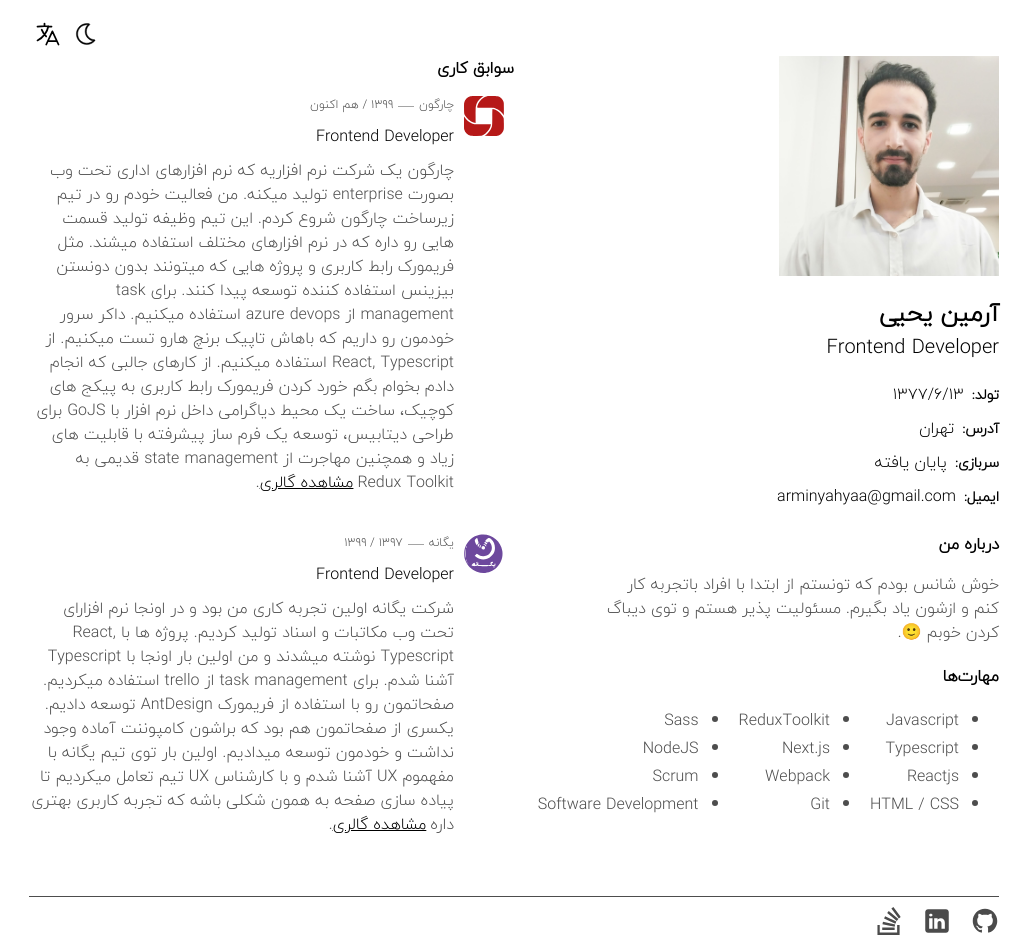
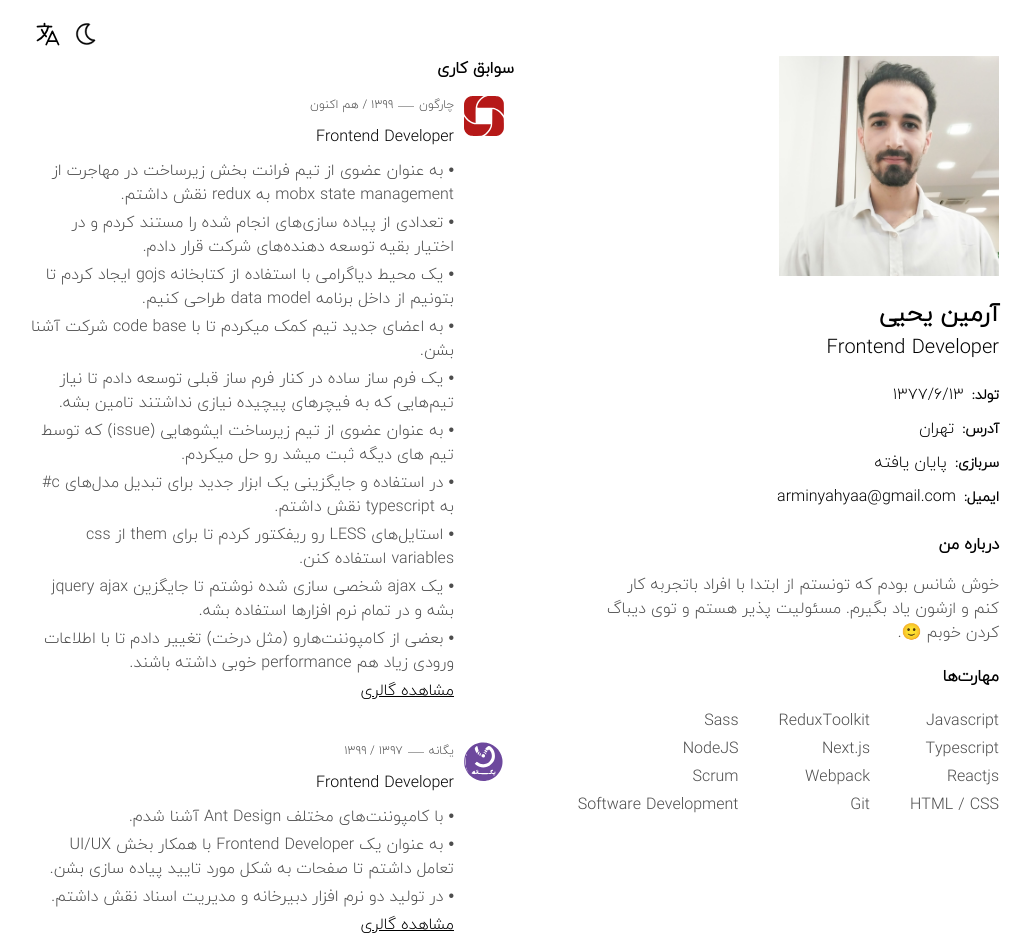
Before and after one commit to arminyahya/cv-nextjs, a Next.js app: page / in a window 1280 px wide. Shown: the top 952 px of the page, without its empty margins (126-1158 px from the left). Built offline with nearby package versions, Linux system fonts and the light colour scheme.

Commit message:
Using ul instead of paragraph for company tasks descriptions

```diff
--- a/src/app/[lang]/page.tsx
+++ b/src/app/[lang]/page.tsx
@@ -94,7 +94,18 @@ export default function Page({ params }: PageInnerProps) {
             startDate={translate("2020April")}
             endDate={translate("present")}
             role={translate("role")}
-            summary={translate("chargoon_work_description")}
+            companyTasks={[
+								translate("As an infrastructure team member, I participate in migrating to Redux Toolkit from MobX"),
+								translate("I documented some projects on the knowledgebase to help other team members or company engineers"),
+								translate("Designed a diagram environment using the GoJS library to create database schemas"),
+								translate("Helped new Infrastructure team members get familiar with the codebase"),
+								translate("Created a simple form generator for software that doesn’t need a complex form designer"),
+								translate("As a member of the infrastructure team, I successfully resolved issues that were reported by other teams"),
+								translate("I also introduced a new tool for generating TypeScript from C# models"),
+								translate("I refactored LESS styles to utilize CSS variables for theming"),
+								translate("I created a custom AJAX solution to replace jQuery AJAX throughout the software"),
+								translate("I improved the performance of certain components (such as the tree) to handle large amounts of data more efficiently"),
+							]}
             images={[
               "/chargoon-1.jpg",
               "/chargoon-2.jpg",
@@ -112,7 +123,11 @@ export default function Page({ params }: PageInnerProps) {
             startDate={translate("2018")}
             endDate={translate("2020March")}
             role={translate("role")}
-            summary={translate("yeganeh_soft_description")}
+            companyTasks={[
+								translate("I familiarized myself with the Ant Design framework"),
+								translate("Collaborated closely with a UI designer as a frontend developer"),
+								translate("Participated in creating both a Document Manager and EDMS Software, both of which are web-based"),
+						]}
             images={[
               "/yeganeh-1.jpg",
               "/yeganeh-2.jpg",
--- a/src/app/_components/pastExperienceItem.tsx
+++ b/src/app/_components/pastExperienceItem.tsx
@@ -9,7 +9,7 @@ type PastExperienceItemProps = {
   startDate: string;
   endDate: string;
   role: string;
-  summary: string;
+  companyTasks: string[];
   images: string[];
   className: string;
 };
@@ -21,7 +21,7 @@ export default function PastExperienceItem({
   startDate,
   endDate,
   role,
-  summary,
+  companyTasks,
   images,
   className,
 }: PastExperienceItemProps) {
@@ -38,11 +38,14 @@ export default function PastExperienceItem({
         </div>
         <div className="past-experience_item_detail_role">{role}</div>
         <div className="past-experience_item_detail_activity">
-          {summary}
+          <ul className="company-tasks">
+            {companyTasks.map((task) => (
+              <li className="company-tasks_item">• {task}</li>
+            ))}
+          </ul>
           <Suspense>
             <GalleryButton id={id} images={images} />
           </Suspense>
-					.
         </div>
       </div>
     </div>
--- a/src/app/_translation/fa.ts
+++ b/src/app/_translation/fa.ts
@@ -1,29 +1,57 @@
 import { dictionary } from "./en";
 
 const FA_Dictionary: dictionary = {
-	fullname: 'آرمین یحیی',
-	role: 'Frontend Developer',
-	about_me: 'درباره من',
-	about_me_content: `خوش شانس بودم که تونستم از ابتدا با افراد باتجربه کار کنم و ازشون یاد بگیرم. مسئولیت پذیر هستم و توی دیباگ کردن خوبم 🙂. `,
-	skills: 'مهارت‌ها',
-	skills_content: '',
-	past_experiences: 'سوابق کاری',
-	chargoon: 'چارگون',
-	'2020April': '۱۳۹۹',
-	'2020March': '۱۳۹۹',
-	present: 'هم اکنون',
-	chargoon_work_description: 'چارگون یک شرکت نرم افزاریه که نرم افزارهای اداری تحت وب بصورت enterprise تولید میکنه. من فعالیت خودم رو در تیم زیرساخت چارگون شروع کردم. این تیم وظیفه تولید قسمت هایی رو داره که در نرم افزارهای مختلف استفاده میشند. مثل فریمورک رابط کاربری و پروژه هایی که میتونند بدون دونستن بیزینس استفاده کننده توسعه پیدا کنند. برای task management از azure devops استفاده میکنیم. داکر سرور خودمون رو داریم که باهاش تاپیک برنچ هارو تست میکنیم. از React, Typescript استفاده میکنیم. از کارهای جالبی که انجام دادم بخوام بگم خورد کردن فریمورک رابط کاربری به پیکج های کوچیک، ساخت یک محیط دیاگرامی داخل نرم افزار با GoJS برای طراحی دیتابیس، توسعه یک فرم ساز پیشرفته با قابلیت های زیاد و همچنین مهاجرت از state management قدیمی به Redux Toolkit',
-	yeganeh_soft: 'یگانه',
-	'2018': '۱۳۹۷',
-	yeganeh_soft_description: 'شرکت یگانه اولین تجربه کاری من بود و در اونجا نرم افزارای تحت وب مکاتبات و اسناد تولید کردیم. پروژه ها با React, Typescript نوشته میشدند و من اولین بار اونجا با Typescript آشنا شدم. برای task management از trello استفاده میکردیم. صفحاتمون رو با استفاده از فریمورک AntDesign توسعه دادیم. یکسری از صفحاتمون هم بود که براشون کامپوننت آماده وجود نداشت و خودمون توسعه میدادیم. اولین بار توی تیم یگانه با مفهموم UX آشنا شدم و با کارشناس UX تیم تعامل میکردیم تا پیاده سازی صفحه به همون شکلی باشه که تجربه کاربری بهتری داره',
-	see_gallery: 'مشاهده گالری',
-	birthDate: 'تولد',
-	location: 'آدرس',
-	militaryService: 'سربازی',
-	birthDateValue: '۱۳۷۷/۶/۱۳',
-	tehran: 'تهران',
-	finished: 'پایان یافته',
-	email: 'ایمیل'
+  fullname: "آرمین یحیی",
+  role: "Frontend Developer",
+  about_me: "درباره من",
+  about_me_content: `خوش شانس بودم که تونستم از ابتدا با افراد باتجربه کار کنم و ازشون یاد بگیرم. مسئولیت پذیر هستم و توی دیباگ کردن خوبم 🙂. `,
+  skills: "مهارت‌ها",
+  skills_content: "",
+  past_experiences: "سوابق کاری",
+  chargoon: "چارگون",
+  "2020April": "۱۳۹۹",
+  "2020March": "۱۳۹۹",
+  present: "هم اکنون",
+  chargoon_work_description:
+    "چارگون یک شرکت نرم افزاریه که نرم افزارهای اداری تحت وب بصورت enterprise تولید میکنه. من فعالیت خودم رو در تیم زیرساخت چارگون شروع کردم. این تیم وظیفه تولید قسمت هایی رو داره که در نرم افزارهای مختلف استفاده میشند. مثل فریمورک رابط کاربری و پروژه هایی که میتونند بدون دونستن بیزینس استفاده کننده توسعه پیدا کنند. برای task management از azure devops استفاده میکنیم. داکر سرور خودمون رو داریم که باهاش تاپیک برنچ هارو تست میکنیم. از React, Typescript استفاده میکنیم. از کارهای جالبی که انجام دادم بخوام بگم خورد کردن فریمورک رابط کاربری به پیکج های کوچیک، ساخت یک محیط دیاگرامی داخل نرم افزار با GoJS برای طراحی دیتابیس، توسعه یک فرم ساز پیشرفته با قابلیت های زیاد و همچنین مهاجرت از state management قدیمی به Redux Toolkit",
+  yeganeh_soft: "یگانه",
+  "2018": "۱۳۹۷",
+  yeganeh_soft_description:
+    "شرکت یگانه اولین تجربه کاری من بود و در اونجا نرم افزارای تحت وب مکاتبات و اسناد تولید کردیم. پروژه ها با React, Typescript نوشته میشدند و من اولین بار اونجا با Typescript آشنا شدم. برای task management از trello استفاده میکردیم. صفحاتمون رو با استفاده از فریمورک AntDesign توسعه دادیم. یکسری از صفحاتمون هم بود که براشون کامپوننت آماده وجود نداشت و خودمون توسعه میدادیم. اولین بار توی تیم یگانه با مفهموم UX آشنا شدم و با کارشناس UX تیم تعامل میکردیم تا پیاده سازی صفحه به همون شکلی باشه که تجربه کاربری بهتری داره",
+  see_gallery: "مشاهده گالری",
+  birthDate: "تولد",
+  location: "آدرس",
+  militaryService: "سربازی",
+  birthDateValue: "۱۳۷۷/۶/۱۳",
+  tehran: "تهران",
+  finished: "پایان یافته",
+  email: "ایمیل",
+  "As an infrastructure team member, I participate in migrating to Redux Toolkit from MobX":
+    "به عنوان عضوی از تیم فرانت بخش زیرساخت در مهاجرت از mobx state management به redux نقش داشتم.",
+  "I documented some projects on the knowledgebase to help other team members or company engineers":
+    "تعدادی از پیاده سازی‌‌های انجام شده را مستند کردم و در اختیار بقیه توسعه دهنده‌های شرکت قرار دادم.",
+  "Designed a diagram environment using the GoJS library to create database schemas":
+    "یک محیط دیاگرامی با استفاده از کتابخانه gojs ایجاد کردم تا بتونیم از داخل برنامه data model طراحی کنیم.",
+  "Helped new Infrastructure team members get familiar with the codebase":
+    "به اعضای جدید تیم کمک میکردم تا با code base شرکت آشنا بشن.",
+  "Created a simple form generator for software that doesn’t need a complex form designer":
+    " یک فرم ساز ساده در کنار فرم ساز قبلی توسعه دادم تا نیاز تیم‌هایی که به فیچرهای پیچیده نیازی نداشتند تامین بشه.",
+  "As a member of the infrastructure team, I successfully resolved issues that were reported by other teams":
+    "به عنوان عضوی از تیم زیرساخت ایشوهایی (issue) که توسط تیم های دیگه ثبت میشد رو حل میکردم.",
+  "I also introduced a new tool for generating TypeScript from C# models":
+    "در استفاده و جایگزینی یک ابزار جدید برای تبدیل مدل‌‌های c# به typescript نقش داشتم.",
+  "I refactored LESS styles to utilize CSS variables for theming":
+    "استایل‌های LESS رو ریفکتور کردم تا برای them از css variables استفاده کنن.",
+  "I created a custom AJAX solution to replace jQuery AJAX throughout the software":
+    "یک ajax شخصی سازی شده نوشتم تا جایگزین jquery ajax بشه و در تمام نرم افزارها استفاده بشه.",
+  "I improved the performance of certain components (such as the tree) to handle large amounts of data more efficiently":
+    "بعضی از کامپوننت‌هارو (مثل درخت) تغییر دادم تا با اطلاعات ورودی زیاد هم performance خوبی داشته باشند.",
+  "I familiarized myself with the Ant Design framework":
+    "با کامپوننت‌های مختلف Ant Design آشنا شدم.",
+  "Collaborated closely with a UI designer as a frontend developer":
+    "به عنوان یک Frontend Developer با همکار بخش UI/UX تعامل داشتم تا صفحات به شکل مورد تایید پیاده سازی بشن.",
+  "Participated in creating both a Document Manager and EDMS Software, both of which are web-based":
+    "در تولید دو نرم افزار دبیرخانه و مدیریت اسناد نقش داشتم.",
 };
 
 export default FA_Dictionary;
--- a/src/app/page.css
+++ b/src/app/page.css
@@ -123,6 +123,14 @@
 	flex-direction: column;
 }
 
+.skills_inner ul {
+	padding: 0;
+}
+
+.skills_item {
+	list-style: none;
+}
+
 .li {
 	margin-bottom: 10px;
 }
@@ -181,6 +189,14 @@
 	.skills_inner {
 		flex-direction: row;
 	}
+
+	.skills_inner ul {
+		padding-inline-start: 40px;
+	}
+
+	.skills_inner ul:first-child {
+		padding: 0;
+	}
 }
 
 .slide-from-right {
@@ -200,7 +216,6 @@
 	display: inline-block;
 	color: var(--text-color);
 	text-decoration: underline;
-	margin-inline-start: 4px;
 }
 
 .modal-overlay {
@@ -343,3 +358,11 @@ html[dir="ltr"] .next-button {
 		flex-direction: row;
 	}
 }
+
+.company-tasks {
+	padding: 0;
+}
+
+.company-tasks_item {
+	list-style: none;
+}
```
